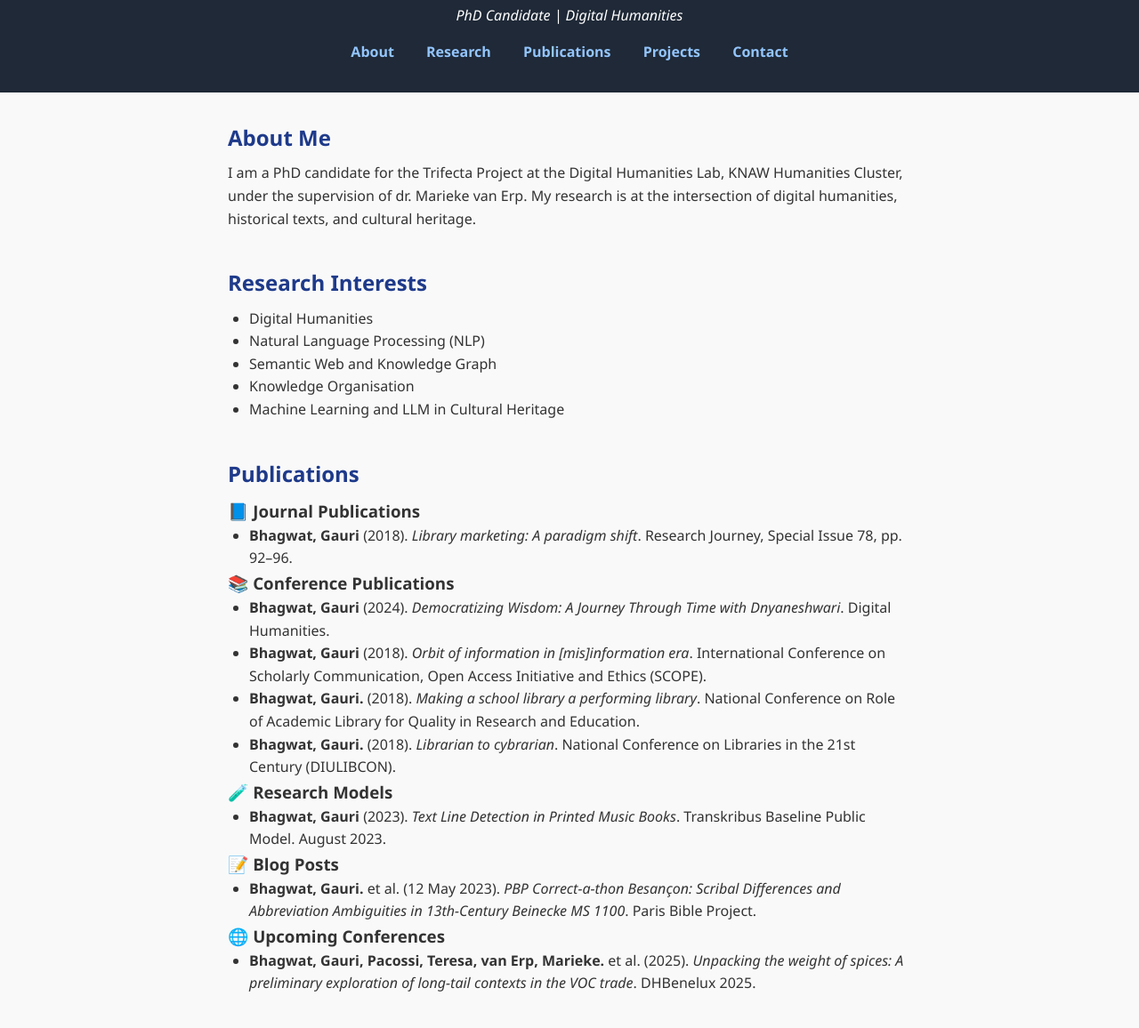
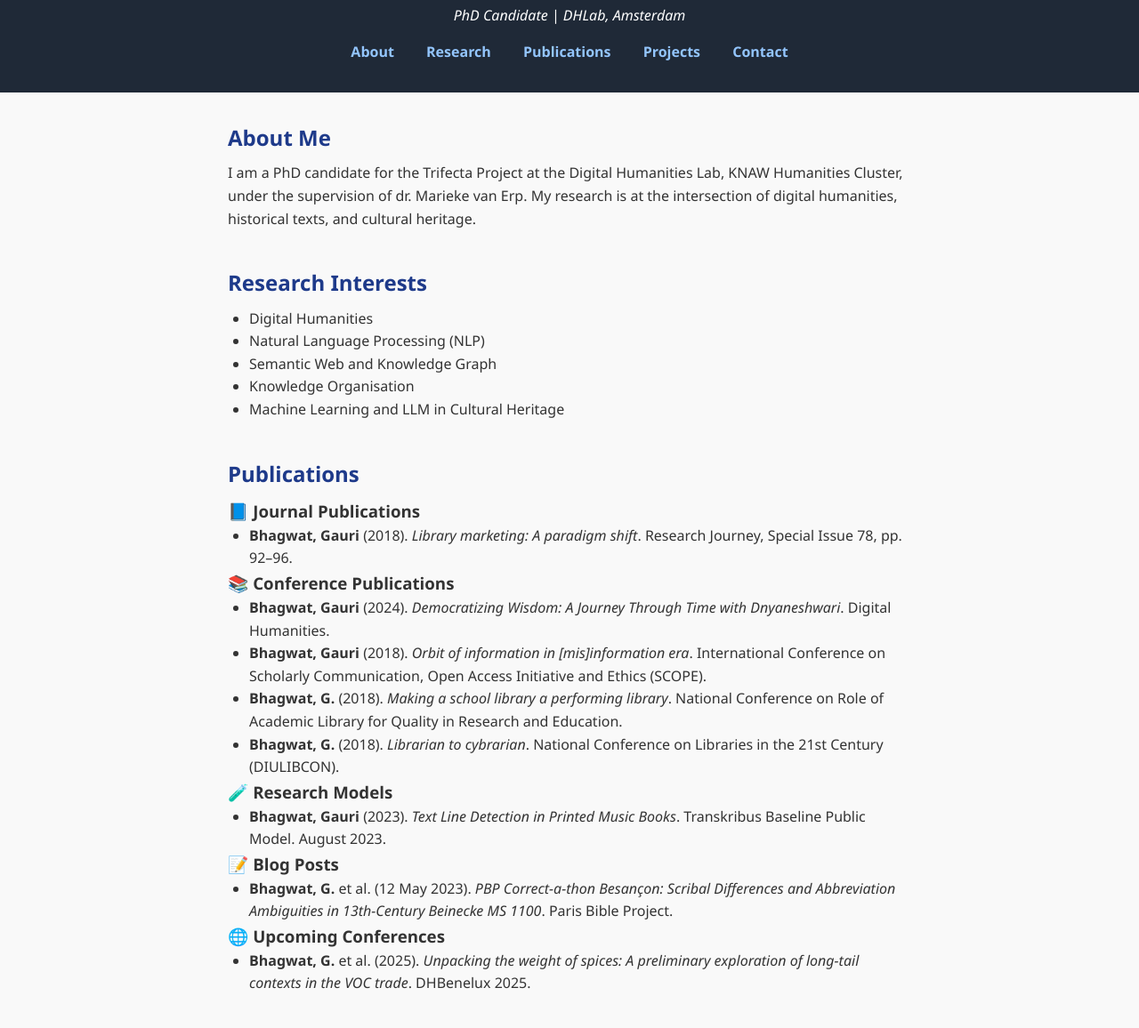
Before and after one commit to BhagwatGauri/portfolio, a plain HTML site: page index.html in a window 1280 px wide. Shown: the part 144-1300 px from the top of the page at 89% size. Drawn offline with Linux system fonts and the light colour scheme.

Commit message:
Update index.html

```diff
--- a/index.html
+++ b/index.html
@@ -11,7 +11,7 @@
     <div class="container">
       <img src="images/profile.jpg" alt="Gauri Bhagwat" class="profile-pic" />
       <h1>Gauri Bhagwat</h1>
-      <p>PhD Candidate | Digital Humanities</p>
+      <p>PhD Candidate | DHLab, Amsterdam</p>
       <nav>
         <a href="#about">About</a>
         <a href="#research">Research</a>
@@ -56,8 +56,8 @@
     <ul>
       <li><strong>Bhagwat, Gauri</strong> (2024). <em>Democratizing Wisdom: A Journey Through Time with Dnyaneshwari</em>. Digital Humanities.</li>
       <li><strong>Bhagwat, Gauri</strong> (2018). <em>Orbit of information in [mis]information era</em>. International Conference on Scholarly Communication, Open Access Initiative and Ethics (SCOPE).</li>
-      <li><strong>Bhagwat, Gauri.</strong> (2018). <em>Making a school library a performing library</em>. National Conference on Role of Academic Library for Quality in Research and Education.</li>
-      <li><strong>Bhagwat, Gauri.</strong> (2018). <em>Librarian to cybrarian</em>. National Conference on Libraries in the 21st Century (DIULIBCON).</li>
+      <li><strong>Bhagwat, G.</strong> (2018). <em>Making a school library a performing library</em>. National Conference on Role of Academic Library for Quality in Research and Education.</li>
+      <li><strong>Bhagwat, G.</strong> (2018). <em>Librarian to cybrarian</em>. National Conference on Libraries in the 21st Century (DIULIBCON).</li>
     </ul>
   </div>
 
@@ -71,17 +71,18 @@
   <div class="pub-category">
     <h3>📝 Blog Posts</h3>
     <ul>
-      <li><strong>Bhagwat, Gauri.</strong> et al. (12 May 2023). <em>PBP Correct-a-thon Besançon: Scribal Differences and Abbreviation Ambiguities in 13th-Century Beinecke MS 1100</em>. Paris Bible Project.</li>
+      <li><strong>Bhagwat, G.</strong> et al. (12 May 2023). <em>PBP Correct-a-thon Besançon: Scribal Differences and Abbreviation Ambiguities in 13th-Century Beinecke MS 1100</em>. Paris Bible Project.</li>
     </ul>
   </div>
 
   <div class="pub-category">
     <h3>🌐 Upcoming Conferences</h3>
     <ul>
-      <li><strong>Bhagwat, Gauri, Pacossi, Teresa, van Erp, Marieke.</strong> et al. (2025). <em>Unpacking the weight of spices: A preliminary exploration of long-tail contexts in the VOC trade</em>. DHBenelux 2025.</li>
+      <li><strong>Bhagwat, G.</strong> et al. (2025). <em>Unpacking the weight of spices: A preliminary exploration of long-tail contexts in the VOC trade</em>. DHBenelux 2025.</li>
     </ul>
   </div>
 </section>
+
 
     <section id="projects">
       <h2>Projects</h2>
```
